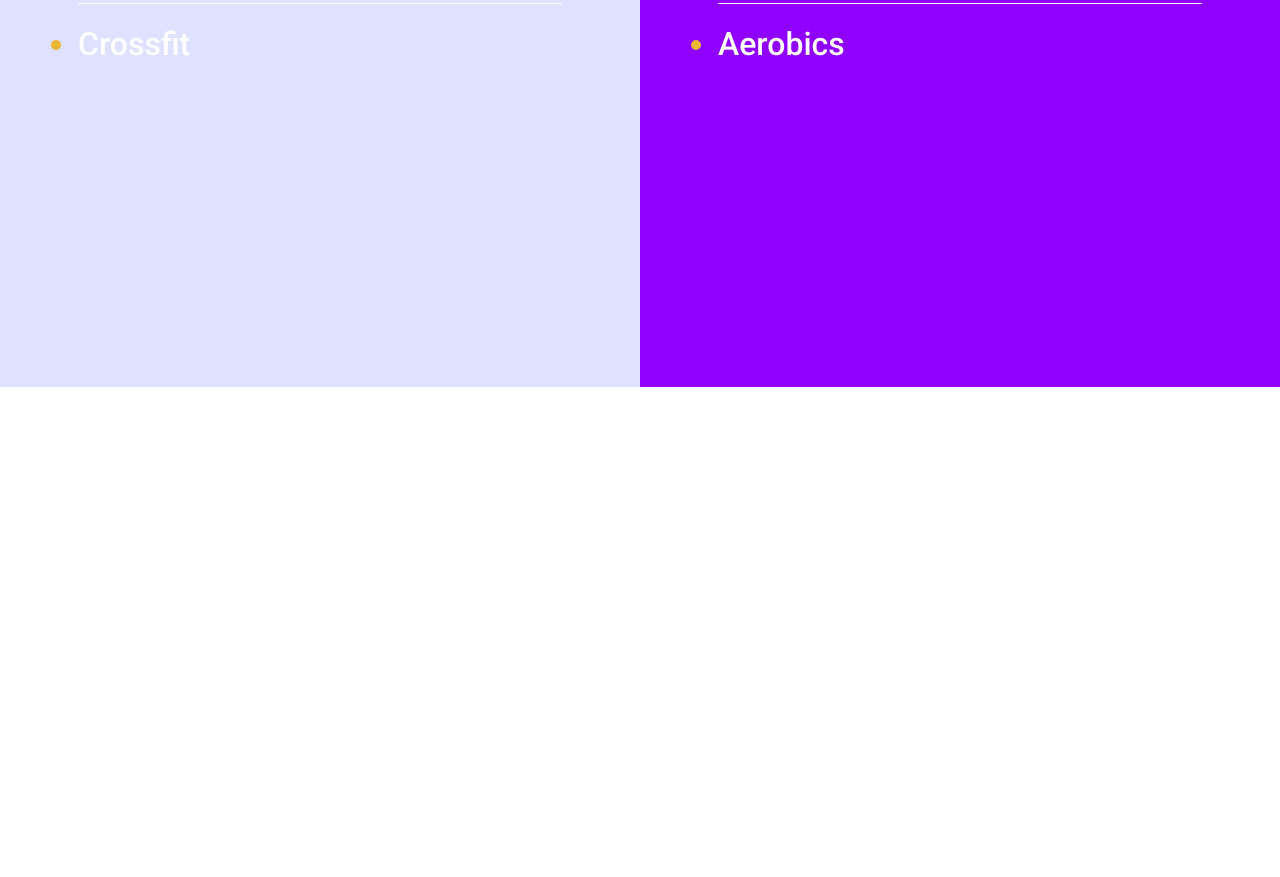
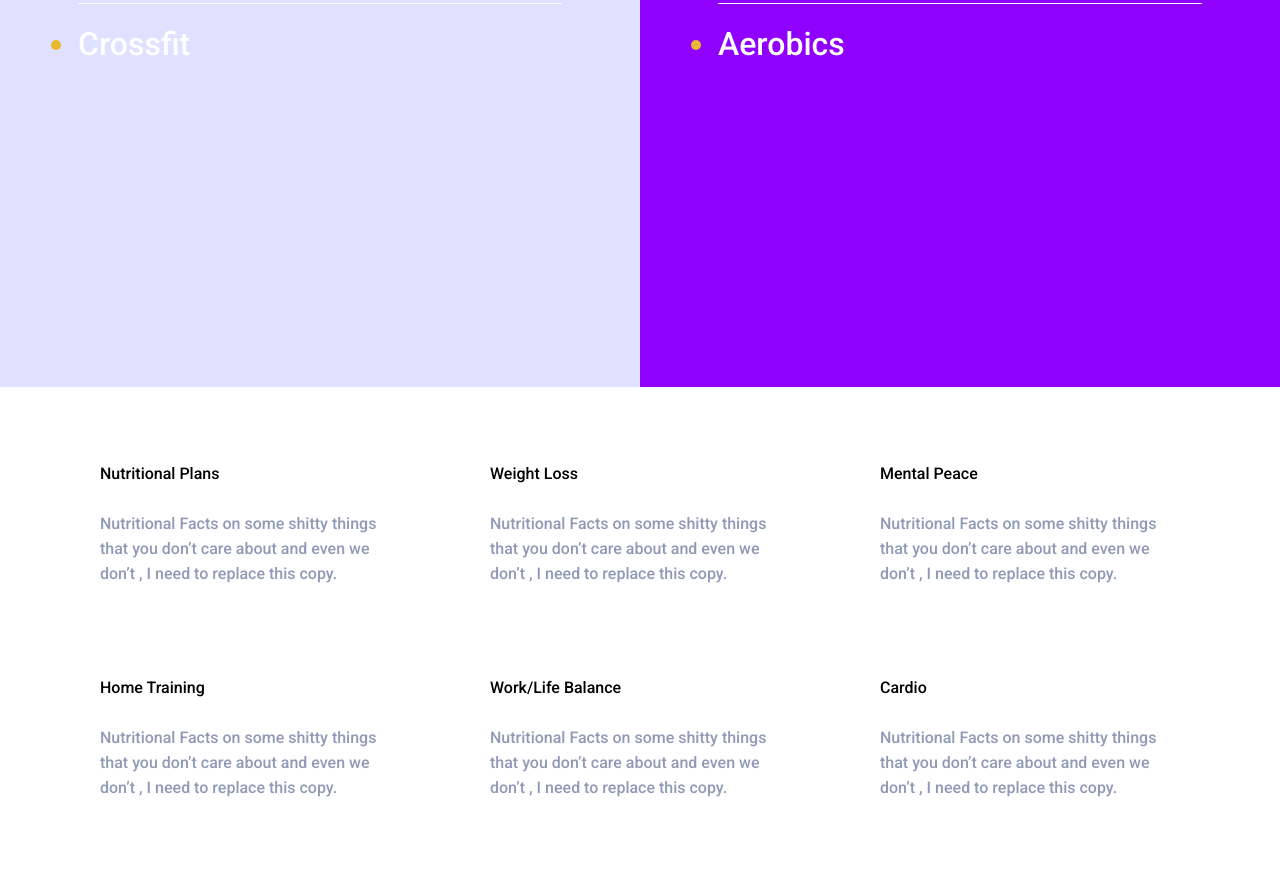
Before and after one commit to fr3xit/thrivetalk, a plain HTML site: page index.html in a window 1280 px wide. Shown: the part 3771-4648 px from the top of the page. Before the commit the page ends 4158 px from the top, so only its background shows below. Drawn offline with Linux system fonts and the light colour scheme.

Commit message:
add plans

```diff
--- a/index.html
+++ b/index.html
@@ -188,6 +188,56 @@
 						</div>
 					</div>
 				</section>
+
+				<section class="plan">
+					<div class="plan__item">
+						<div class="plan__title">Nutritional Plans</div>
+						<div class="plan__text">
+							Nutritional Facts on some shitty things that you don’t care about
+							and even we don’t , I need to replace this copy.
+						</div>
+					</div>
+
+					<div class="plan__item">
+						<div class="plan__title">Weight Loss</div>
+						<div class="plan__text">
+							Nutritional Facts on some shitty things that you don’t care about
+							and even we don’t , I need to replace this copy.
+						</div>
+					</div>
+
+					<div class="plan__item">
+						<div class="plan__title">Mental Peace</div>
+						<div class="plan__text">
+							Nutritional Facts on some shitty things that you don’t care about
+							and even we don’t , I need to replace this copy.
+						</div>
+					</div>
+
+					<div class="plan__item">
+						<div class="plan__title">Home Training</div>
+						<div class="plan__text">
+							Nutritional Facts on some shitty things that you don’t care about
+							and even we don’t , I need to replace this copy.
+						</div>
+					</div>
+
+					<div class="plan__item">
+						<div class="plan__title">Work/Life Balance</div>
+						<div class="plan__text">
+							Nutritional Facts on some shitty things that you don’t care about
+							and even we don’t , I need to replace this copy.
+						</div>
+					</div>
+
+					<div class="plan__item">
+						<div class="plan__title">Cardio</div>
+						<div class="plan__text">
+							Nutritional Facts on some shitty things that you don’t care about
+							and even we don’t , I need to replace this copy.
+						</div>
+					</div>
+				</section>
 			</main>
 			<footer class="footer"></footer>
 		</div>
--- /dev/null
+++ b/src/scss/_plan.scss
@@ -0,0 +1,24 @@
+.plan {
+	@include flex;
+	row-gap: 92px;
+	flex-wrap: wrap;
+
+	padding: 77px 100px;
+
+	&__item {
+		max-width: 300px;
+	}
+
+	&__tetle {
+		font-size: 28px;
+		line-height: 33px;
+		color: #22356f;
+	}
+
+	&__text {
+		margin-top: 28px;
+
+		color: #22356f80;
+		line-height: 25px;
+	}
+}
--- a/src/scss/_responsive.scss
+++ b/src/scss/_responsive.scss
@@ -10,6 +10,17 @@
 
 	.service {
 		width: 50%;
+	}
+}
+
+@media (max-width: 1200px) {
+	.plan {
+		column-gap: 50px;
+		justify-content: center;
+
+		&__item {
+			max-width: 400px;
+		}
 	}
 }
 
--- a/src/scss/index.scss
+++ b/src/scss/index.scss
@@ -14,6 +14,7 @@
 @import 'about';
 @import 'help';
 @import 'services';
+@import 'plan';
 
 // Adaptive
 @import 'responsive';
```
Also changed, not shown: src/css/index.css, 1 other file.
